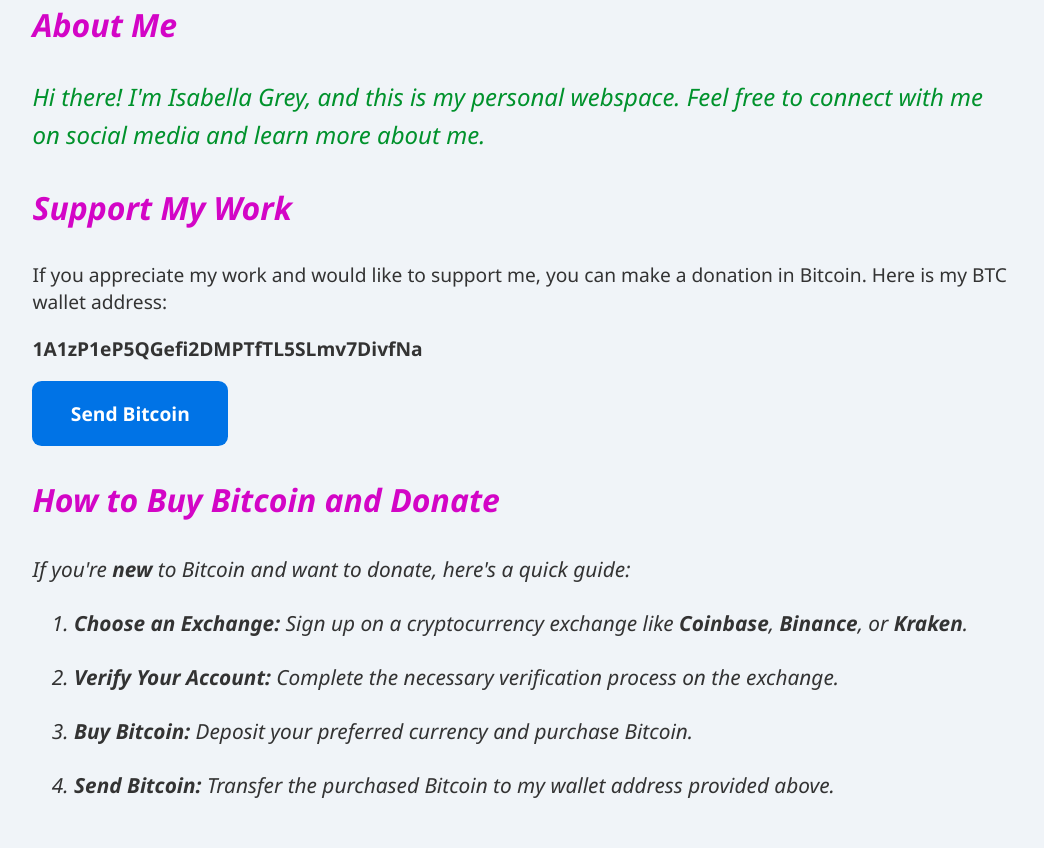
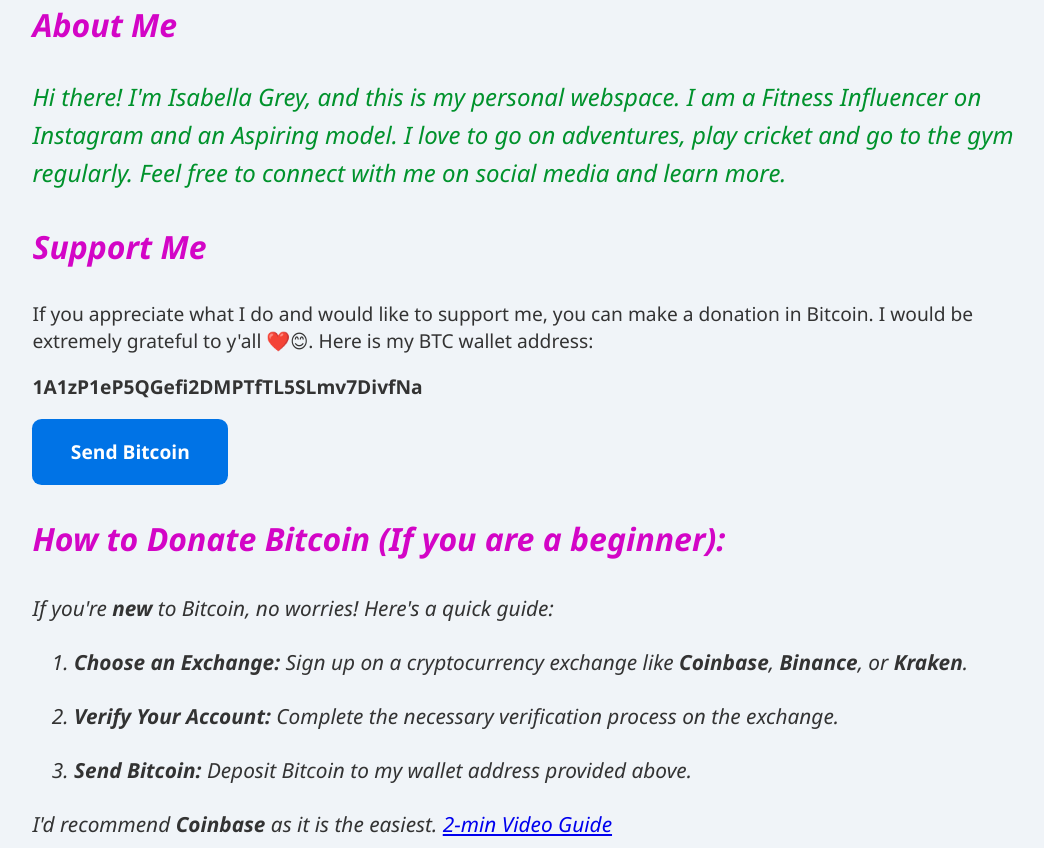
Before and after one commit to geekyisa/IsabellaWebOfficial, a plain HTML site: page index.html in a window 1280 px wide. Shown: the part 230-1078 px from the top of the page, without its empty margins (116-1160 px from the left). Drawn offline with Linux system fonts and the light colour scheme.

Commit message:
Update index.html

```diff
--- a/index.html
+++ b/index.html
@@ -11,7 +11,7 @@
     <div class="container">
         <header>
             <div class="header-content">
-                <div class="salutation">Welcome to My Webpage! 😊</div>
+                <div class="salutation"><strong>Welcome to My Webpage! 😊</strong></div>
                 <div class="header-text">
                     <h1>Isabella Grey</h1>
                     <nav class="social-links">
@@ -26,23 +26,24 @@
         <main>
             <section class="intro">
                 <h2>About Me</h2>
-                <p>Hi there! I'm Isabella Grey, and this is my personal webspace. Feel free to connect with me on social media and learn more about me.</p>
+                <p>Hi there! I'm Isabella Grey, and this is my personal webspace. I am a Fitness Influencer on Instagram and an Aspiring model. I love to go on adventures, play cricket and go to the gym regularly. Feel free to connect with me on social media and learn more.</p>
             </section>
             <section class="donation">
-                <h3>Support My Work</h3>
-                <p>If you appreciate my work and would like to support me, you can make a donation in Bitcoin. Here is my BTC wallet address:</p>
+                <h3>Support Me</h3>
+                <p>If you appreciate what I do and would like to support me, you can make a donation in Bitcoin. I would be extremely grateful to y'all ❤️😊. Here is my BTC wallet address:</p>
                 <p class="wallet-address"><strong>1A1zP1eP5QGefi2DMPTfTL5SLmv7DivfNa</strong></p>
                 <p><a href="bitcoin:1A1zP1eP5QGefi2DMPTfTL5SLmv7DivfNa" class="donate-btn">Send Bitcoin</a></p>
             </section>
             <section class="guide">
-                <h3>How to Buy Bitcoin and Donate</h3>
-                <p>If you're <strong>new</strong> to Bitcoin and want to donate, here's a quick guide:</p>
+                <h3>How to Donate Bitcoin (If you are a beginner):</h3>
+                <p>If you're <strong>new</strong> to Bitcoin, no worries! Here's a quick guide:</p>
                 <ol>
-                    <li><strong>Choose an Exchange:</strong> Sign up on a cryptocurrency exchange like <strong>Coinbase</strong>, <strong>Binance</strong>, or <strong>Kraken</strong>.</li>
+                    <li><strong>Choose an Exchange:</strong> Sign up on a cryptocurrency exchange like <strong>Coinbase</strong>, <strong>Binance</strong>, or <strong>Kraken</strong>.
+                    </li>
                     <li><strong>Verify Your Account:</strong> Complete the necessary verification process on the exchange.</li>
-                    <li><strong>Buy Bitcoin:</strong> Deposit your preferred currency and purchase Bitcoin.</li>
-                    <li><strong>Send Bitcoin:</strong> Transfer the purchased Bitcoin to my wallet address provided above.</li>
+                    <li><strong>Send Bitcoin:</strong> Deposit Bitcoin to my wallet address provided above.</li>
                 </ol>
+                <p class="recommendation">I'd recommend <strong>Coinbase</strong> as it is the easiest. <a href="https://www.youtube.com/watch?v=Mn7gQKMegBo" class="coin">2-min Video Guide</a></p>
             </section>
             <p class="gratitude">Thank you for reading! ❤️❤️</p>
         </main>
```
